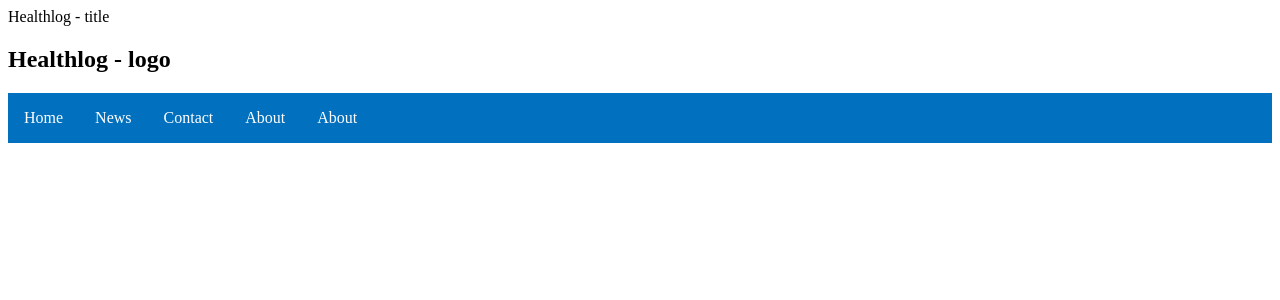
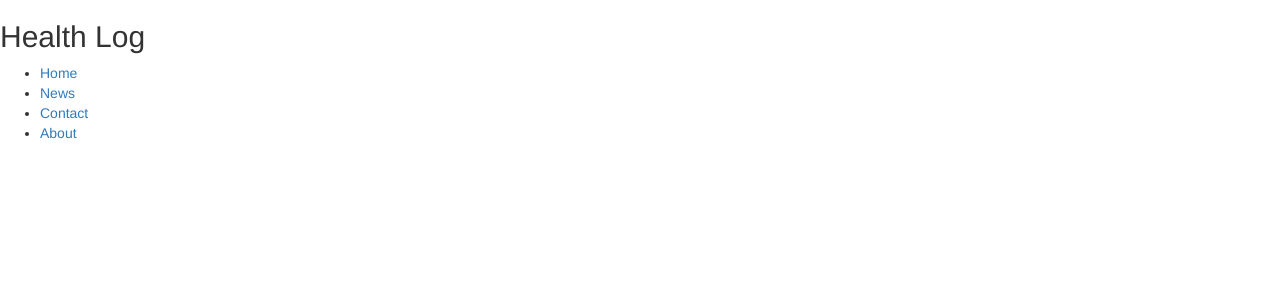
Before and after one commit to azandtUNO/group-project, a Django app: page / in a window 1280 px wide. Shown: the top 300 px of the page. Run offline with Django 3.2, Linux system fonts and the light colour scheme; some libraries are stand-ins or nearby versions.

Commit message:
Fixed html so that css can be implemented. Made basic nav with a title printed.

```diff
--- a/healthlog/templates/healthlog/index.html
+++ b/healthlog/templates/healthlog/index.html
@@ -1,43 +1,20 @@
+{% load static %}
 <!DOCTYPE html>
 <html>
-    <head>Healthlog - title</head>
-    <style>
-        ul {
-          list-style-type: none;
-          margin: 0;
-          padding: 0;
-          overflow: hidden;
-          background-color: #0070bf;
-        }
+    <head>
+        <title>Healthlog - title</title>
+        <link rel="stylesheet" href="//maxcdn.bootstrapcdn.com/bootstrap/3.2.0/css/bootstrap.min.css">
+        <link rel="stylesheet" href="//maxcdn.bootstrapcdn.com/bootstrap/3.2.0/css/bootstrap-theme.min.css">
+        <link rel="stylesheet" href="{% static 'css/index.css' %}"/>
+    </head>
 
-        li {
-          float: left;
-        }
-
-        li a {
-          display: block;
-          color: white;
-          text-align: center;
-          padding: 16px;
-          text-decoration: none;
-        }
-
-        li a:hover {
-          background-color: #111111;
-        }
-        </style>
-        </head>
-        <body>
-
-        <h2>Healthlog - logo</h2>
-
+    <body>
+        <h2>Health Log</h2>
         <ul>
-          <li><a href="#About">Home</a></li>
-          <li><a href="#Food">News</a></li>
-          <li><a href="#Exercise">Contact</a></li>
-          <li><a href="#Apps">About</a></li>
-          <li><a href="#Community">About</a></li>
+            <li><a href="#home">Home</a></li>
+            <li><a href="#news">News</a></li>
+            <li><a href="#contact">Contact</a></li>
+            <li><a href="#about">About</a></li>
         </ul>
-
-        </body>
+    </body>
 </html>
```
